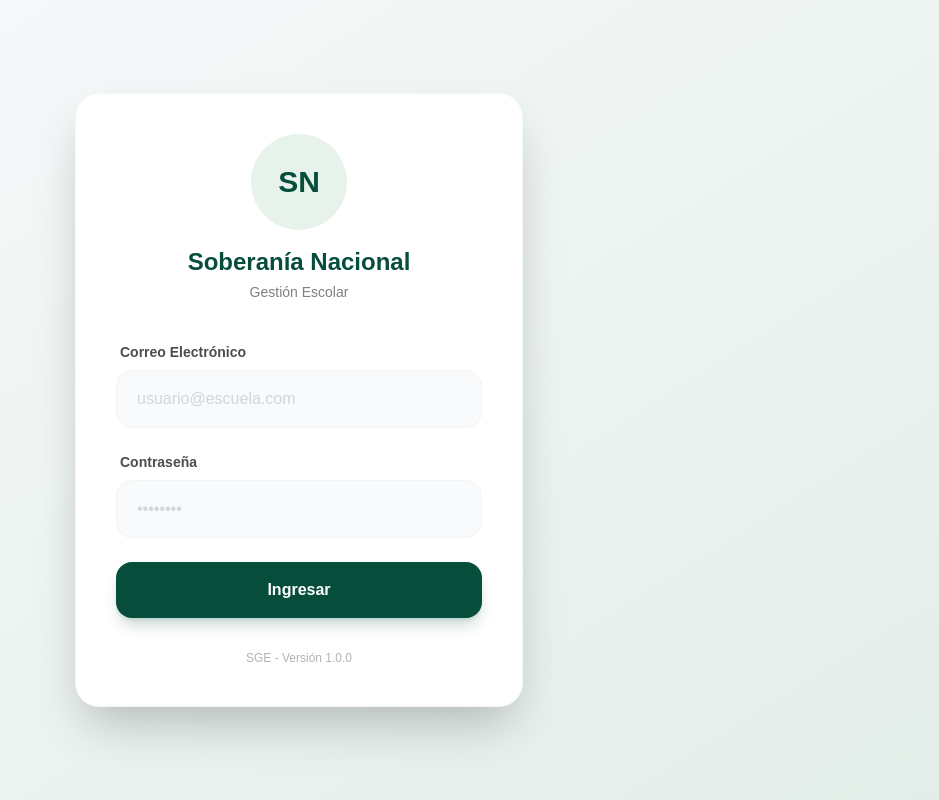
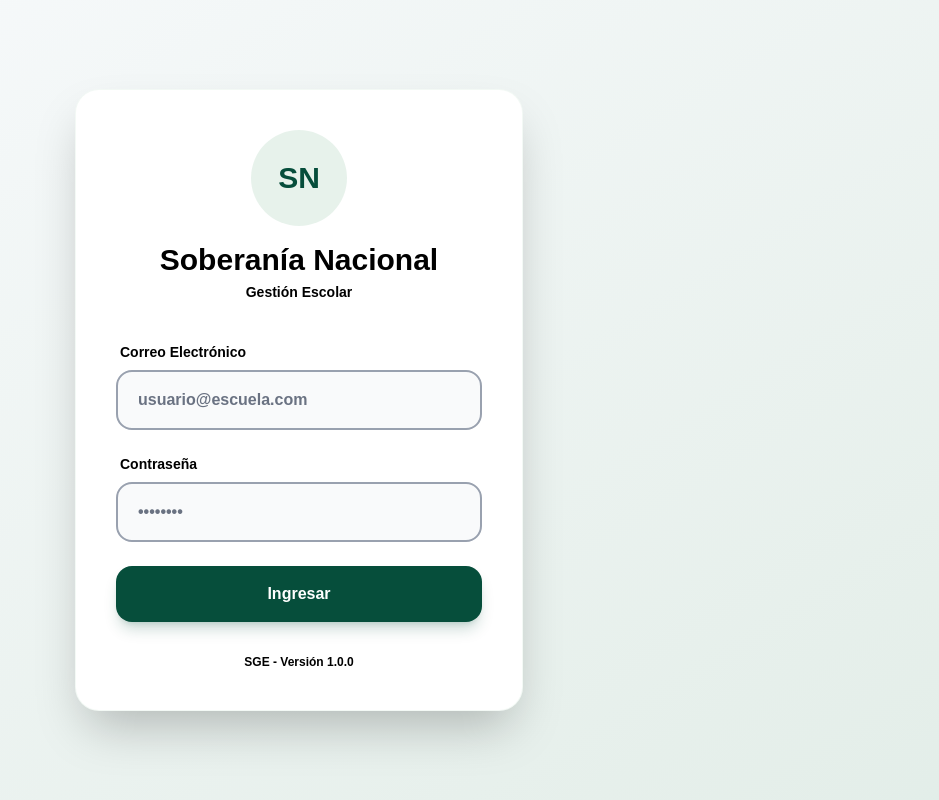
Before and after one commit to leonelrivera/gestion-escolar-sobnac, a Next.js app in the folder frontend/: page /login in a window 1280 px wide. Shown: the whole page, without its empty margins (341-1280 px from the left). Built offline with nearby package versions, Linux system fonts and the light colour scheme; no server answers.

Commit message:
modifica texto login

```diff
--- a/frontend/app/login/page.tsx
+++ b/frontend/app/login/page.tsx
@@ -53,30 +53,30 @@ export default function LoginPage() {
                             <span className="text-3xl font-bold text-dark-green">SN</span>
                         )}
                     </div>
-                    <h2 className="text-2xl font-extrabold text-dark-green text-center">
+                    <h2 className="text-3xl font-black text-black text-center">
                         {config?.nombreInstitucion || 'Soberanía Nacional'}
                     </h2>
-                    <p className="text-foreground/50 text-sm mt-1">Gestión Escolar</p>
+                    <p className="text-black text-sm mt-1 font-bold">Gestión Escolar</p>
                 </div>
 
                 <form onSubmit={handleSubmit} className="space-y-6">
                     <div>
-                        <label className="block text-sm font-semibold text-foreground/70 ml-1 mb-2" htmlFor="email">Correo Electrónico</label>
+                        <label className="block text-sm font-black text-black ml-1 mb-2" htmlFor="email">Correo Electrónico</label>
                         <input
                             type="email"
                             placeholder="usuario@escuela.com"
-                            className="w-full px-5 py-4 border border-gray-100 bg-gray-50 rounded-2xl focus:ring-2 focus:ring-primary focus:bg-white outline-none transition-all placeholder:text-gray-300"
+                            className="w-full px-5 py-4 border-2 border-gray-400 bg-gray-50 rounded-2xl focus:ring-2 focus:ring-primary focus:bg-white outline-none transition-all placeholder:text-gray-500 text-black font-bold"
                             value={email}
                             onChange={(e) => setEmail(e.target.value)}
                             required
                         />
                     </div>
                     <div>
-                        <label className="block text-sm font-semibold text-foreground/70 ml-1 mb-2">Contraseña</label>
+                        <label className="block text-sm font-black text-black ml-1 mb-2">Contraseña</label>
                         <input
                             type="password"
                             placeholder="••••••••"
-                            className="w-full px-5 py-4 border border-gray-100 bg-gray-50 rounded-2xl focus:ring-2 focus:ring-primary focus:bg-white outline-none transition-all placeholder:text-gray-300"
+                            className="w-full px-5 py-4 border-2 border-gray-400 bg-gray-50 rounded-2xl focus:ring-2 focus:ring-primary focus:bg-white outline-none transition-all placeholder:text-gray-500 text-black font-bold"
                             value={password}
                             onChange={(e) => setPassword(e.target.value)}
                             required
@@ -94,7 +94,7 @@ export default function LoginPage() {
                     </button>
                 </form>
 
-                <div className="mt-8 text-center text-xs text-foreground/30">
+                <div className="mt-8 text-center text-xs text-black font-bold">
                     SGE - Versión 1.0.0
                 </div>
             </div>
```
